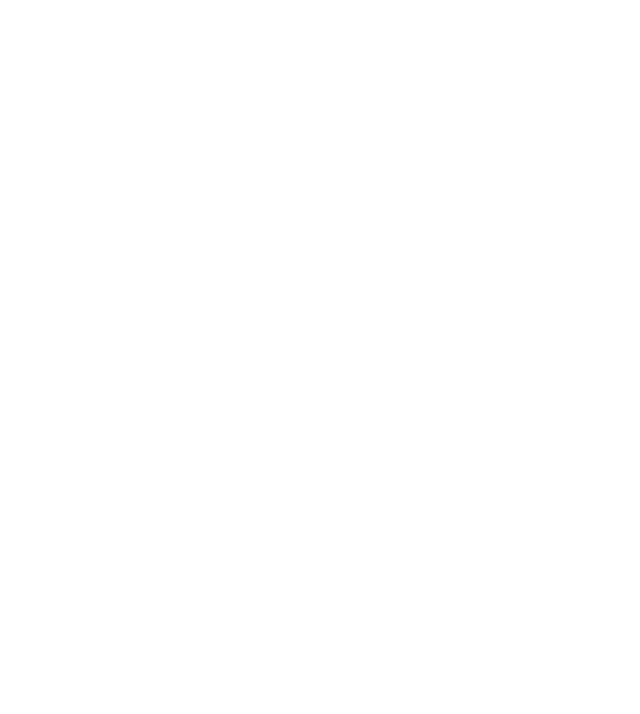
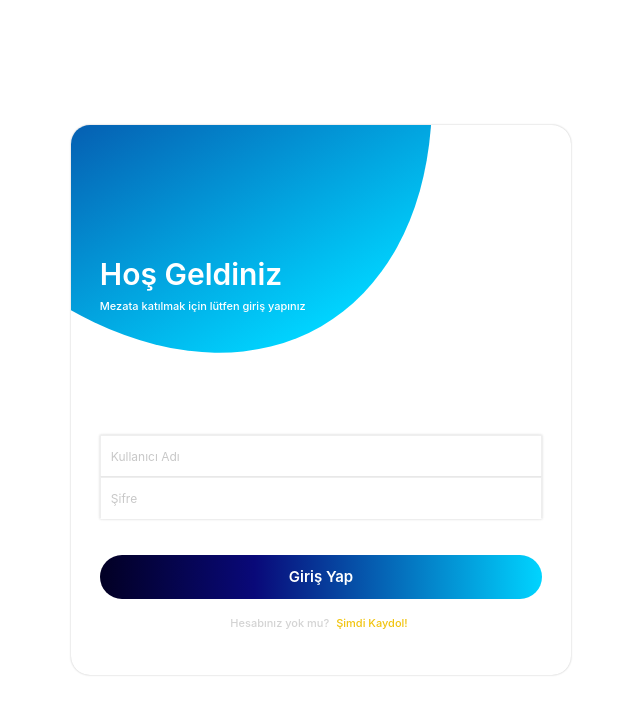
Before and after one commit to ilaydaozel/Online-Fish-Auction, a React (Create React App) app: page /login in a window 1280 px wide. Before the commit this address had no page. Shown: the top 714 px of the page, without its empty margins (319-959 px from the left). Built offline with nearby package versions, Linux system fonts and the light colour scheme.

Commit message:
add login register

```diff
--- a/package.json
+++ b/package.json
@@ -13,6 +13,7 @@
     "@testing-library/react": "^13.2.0",
     "@testing-library/user-event": "^13.5.0",
     "bootstrap": "^5.1.3",
+    "framer-motion": "^6.3.3",
     "modulename": "^0.0.4",
     "react": "^18.1.0",
     "react-dom": "^18.1.0",
--- a/src/App.js
+++ b/src/App.js
@@ -3,9 +3,20 @@
 import AuctionList from "./pages/AuctionList";
 import AuctionFishTable from './pages/AuctionFishTable';
 import Auction from './pages/Auction';
+import styled from "styled-components";
+import { AccountBox } from "./components/accountBox";
 import React from 'react';
 import { BrowserRouter as Router, Route, Routes} from 'react-router-dom';
 
+
+const AppContainer = styled.div`
+  width: 100%;
+  height: 100%;
+  display: flex;
+  flex-direction: column;
+  align-items: center;
+  justify-content: center;
+`;
 
 function App() {
   return (
@@ -15,6 +26,7 @@
             <Route exact path='/auctionList' element={< AuctionList />}></Route>
             <Route exact path='/fishList/:auctionId' element={< AuctionFishTable />}></Route>
             <Route exact path='/auction/:auctionId' element={< Auction />}></Route>
+            <Route exact path= '/login' element={  <AppContainer><AccountBox /></AppContainer>}></Route>
     </Routes>
   </Router>
 
--- /dev/null
+++ b/src/components/accountBox/accountContext.js
@@ -0,0 +1,3 @@
+import { createContext } from "react";
+
+export const AccountContext = createContext();
--- /dev/null
+++ b/src/components/accountBox/common.jsx
@@ -0,0 +1,73 @@
+import styled from "styled-components";
+
+export const BoxContainer = styled.div`
+  width: 100%;
+  display: flex;
+  flex-direction: column;
+  align-items: center;
+  margin-top: 10px;
+`;
+
+export const FormContainer = styled.form`
+  width: 100%;
+  display: flex;
+  flex-direction: column;
+  box-shadow: 0px 0px 2.5px rgba(15, 15, 15, 0.19);
+`;
+
+export const MutedLink = styled.a`
+  font-size: 11px;
+  color: rgba(200, 200, 200, 0.8);
+  font-weight: 500;
+  text-decoration: none;
+`;
+
+export const BoldLink = styled.a`
+  font-size: 11px;
+  color: rgb(241, 196, 15);
+  font-weight: 500;
+  text-decoration: none;
+  margin: 0 4px;
+`;
+
+export const Input = styled.input`
+  width: 100%;
+  height: 42px;
+  outline: none;
+  border: 1px solid rgba(200, 200, 200, 0.3);
+  padding: 0px 10px;
+  border-bottom: 1.4px solid transparent;
+  transition: all 200ms ease-in-out;
+  font-size: 12px;
+
+  &::placeholder {
+    color: rgba(200, 200, 200, 1);
+  }
+
+  &:not(:last-of-type) {
+    border-bottom: 1.5px solid rgba(200, 200, 200, 0.4);
+  }
+
+  &:focus {
+    outline: none;
+    border-bottom: 2px solid rgb(241, 196, 15);
+  }
+`;
+
+export const SubmitButton = styled.button`
+  width: 100%;
+  padding: 11px 40%;
+  color: #fff;
+  font-size: 15px;
+  font-weight: 600;
+  border: none;
+  border-radius: 100px 100px 100px 100px;
+  cursor: pointer;
+  transition: all, 240ms ease-in-out;
+  background: rgb(2,0,36);
+  background: linear-gradient(90deg, rgba(2,0,36,1) 0%, rgba(9,9,121,1) 35%, rgba(0,212,255,1) 100%);
+
+  &:hover {
+    filter: brightness(1.03);
+  }
+`;
--- /dev/null
+++ b/src/components/accountBox/index.jsx
@@ -0,0 +1,153 @@
+import React, { useState } from "react";
+import styled from "styled-components";
+import { LoginForm } from "./loginForm";
+import { motion } from "framer-motion";
+import { AccountContext } from "./accountContext";
+import { SignupForm } from "./signupForm";
+
+const BoxContainer = styled.div`
+  width: 500px;
+  min-height: 550px;
+  display: flex;
+  flex-direction: column;
+  border-radius: 19px;
+  background-color: #fff;
+  box-shadow: 0 0 2px rgba(15, 15, 15, 0.28);
+  position: relative;
+  overflow: hidden;
+`;
+
+const TopContainer = styled.div`
+  width: 100%;
+  height: 300px;
+  display: flex;
+  flex-direction: column;
+  justify-content: flex-end;
+  padding: 0 1.8em;
+  padding-bottom: 7em;
+`;
+
+const BackDrop = styled(motion.div)`
+  /*width: 160%;
+  height: 750px;*/
+  position: absolute;
+  display: flex;
+  flex-direction: column;
+  /*border-radius: 10%;*/
+  transform: rotate(120deg);
+  top: -420px;
+  left: -350px;
+  background: rgb(2,0,36);
+  background: linear-gradient(90deg, rgba(2,0,36,1) 0%, rgba(9,9,121,1) 35%, rgba(0,212,255,1) 100%);
+`;
+
+const HeaderContainer = styled.div`
+  width: 100%;
+  display: flex;
+  flex-direction: column;
+`;
+
+const HeaderText = styled.h2`
+  font-size: 30px;
+  font-weight: 600;
+  line-height: 1.24;
+  color: #fff;
+  z-index: 10;
+  margin: 0;
+`;
+
+const SmallText = styled.h5`
+  color: #fff;
+  font-weight: 500;
+  font-size: 11px;
+  z-index: 10;
+  margin: 0;
+  margin-top: 7px;
+`;
+
+const InnerContainer = styled.div`
+  width: 100%;
+  display: flex;
+  flex-direction: column;
+  padding: 0 1.8em;
+`;
+
+const backdropVariants = {
+  expanded: {
+    width: "233%",
+    height: "1050px",
+    borderRadius: "20%",
+    transform: "rotate(60deg)",
+  },
+  collapsed: {
+    width: "160%",
+    height: "550px",
+    borderRadius: "50%",
+    transform: "rotate(60deg)",
+  },
+};
+
+const expandingTransition = {
+  type: "spring",
+  duration: 2.3,
+  stiffness: 30,
+};
+
+export function AccountBox(props) {
+  const [isExpanded, setExpanded] = useState(false);
+  const [active, setActive] = useState("signin");
+
+  const playExpandingAnimation = () => {
+    setExpanded(true);
+    setTimeout(() => {
+      setExpanded(false);
+    }, expandingTransition.duration * 1000 - 1500);
+  };
+
+  const switchToSignup = () => {
+    playExpandingAnimation();
+    setTimeout(() => {
+      setActive("signup");
+    }, 400);
+  };
+
+  const switchToSignin = () => {
+    playExpandingAnimation();
+    setTimeout(() => {
+      setActive("signin");
+    }, 400);
+  };
+
+  const contextValue = { switchToSignup, switchToSignin };
+
+  return (
+    <AccountContext.Provider value={contextValue}>
+      <BoxContainer>
+        <TopContainer>
+          <BackDrop
+            initial={false}
+            animate={isExpanded ? "expanded" : "collapsed"}
+            variants={backdropVariants}
+            transition={expandingTransition}
+          />
+          {active === "signin" && (
+            <HeaderContainer>
+              <HeaderText>Hoş Geldiniz</HeaderText>
+              <SmallText>Mezata katılmak için lütfen giriş yapınız</SmallText>
+            </HeaderContainer>
+          )}
+          {active === "signup" && (
+            <HeaderContainer>
+              <HeaderText>Hesap Oluştur</HeaderText>
+              <SmallText>Hesabınız yok mu? Şimdi Kaydol!</SmallText>
+            </HeaderContainer>
+          )}
+        </TopContainer>
+        <InnerContainer>
+          {active === "signin" && <LoginForm />}
+          {active === "signup" && <SignupForm />}
+        </InnerContainer>
+      </BoxContainer>
+    </AccountContext.Provider>
+  );
+}
--- /dev/null
+++ b/src/components/accountBox/loginForm.jsx
@@ -0,0 +1,34 @@
+import React, { useContext } from "react";
+import {
+  BoldLink,
+  BoxContainer,
+  FormContainer,
+  Input,
+  MutedLink,
+  SubmitButton,
+} from "./common";
+import { Marginer } from "../marginer";
+import { AccountContext } from "./accountContext";
+
+export function LoginForm(props) {
+  const { switchToSignup } = useContext(AccountContext);
+
+  return (
+    <BoxContainer>
+      <FormContainer>
+        <Input type="username" placeholder="Kullanıcı Adı" />
+        <Input type="password" placeholder="Şifre" />
+      </FormContainer>
+      <Marginer direction="vertical" margin={10} />
+      <Marginer direction="vertical" margin="1.6em" />
+      <SubmitButton type="submit">Giriş Yap</SubmitButton>
+      <Marginer direction="vertical" margin="1em" />
+      <MutedLink href="#">
+        Hesabınız yok mu?{" "}
+        <BoldLink href="#" onClick={switchToSignup}>
+          Şimdi Kaydol!
+        </BoldLink>
+      </MutedLink>
+    </BoxContainer>
+  );
+}
--- /dev/null
+++ b/src/components/accountBox/signupForm.jsx
@@ -0,0 +1,38 @@
+import React, { useContext } from "react";
+import {
+  BoldLink,
+  BoxContainer,
+  FormContainer,
+  Input,
+  MutedLink,
+  SubmitButton,
+} from "./common";
+import { Marginer } from "../marginer";
+import { AccountContext } from "./accountContext";
+
+export function SignupForm(props) {
+  const { switchToSignin } = useContext(AccountContext);
+
+  return (
+    <BoxContainer>
+      <FormContainer>
+        <Input type="text" placeholder="İsim" />
+        <Input type="text" placeholder="Soyisim" />
+        <Input type="email" placeholder="Email" />
+        <Input type="password" placeholder="Şifre" />
+        <Input type="address" placeholder="Adres" />
+        <Input type="phone" placeholder="Telefon" />
+        <Input type="password" placeholder="Şifre Tekrar" />
+      </FormContainer>
+      <Marginer direction="vertical" margin={10} />
+      <SubmitButton type="submit">Kaydol</SubmitButton>
+      <Marginer direction="vertical" margin="1em" />
+      <MutedLink href="#">
+        Hesabınız var mı?
+        <BoldLink href="#" onClick={switchToSignin}>
+          Gİriş Yapın
+        </BoldLink>
+      </MutedLink>
+    </BoxContainer>
+  );
+}
--- /dev/null
+++ b/src/components/marginer/index.jsx
@@ -0,0 +1,29 @@
+import React from "react";
+import styled from "styled-components";
+
+const HorizontalMargin = styled.span`
+  display: flex;
+  width: ${({ margin }) =>
+    typeof margin === "string" ? margin : `${margin}px`};
+`;
+
+const VerticalMargin = styled.span`
+  display: flex;
+  height: ${({ margin }) =>
+    typeof margin === "string" ? margin : `${margin}px`};
+`;
+
+function Marginer(props) {
+  const { direction } = props;
+
+  if (direction === "horizontal") return <HorizontalMargin {...props} />;
+  else {
+    return <VerticalMargin {...props} />;
+  }
+}
+
+Marginer.defaultProps = {
+  direction: "horizontal",
+};
+
+export { Marginer };
--- a/src/index.css
+++ b/src/index.css
@@ -1,13 +1,29 @@
+@import url("https://fonts.googleapis.com/css2?family=Poppins:wght@400;600;700;800&display=swap");
+
+html,
 body {
+  width: 100%;
+  height: 100%;
+  overflow-x: hidden;
   margin: 0;
   font-family: -apple-system, BlinkMacSystemFont, 'Segoe UI', 'Roboto', 'Oxygen',
     'Ubuntu', 'Cantarell', 'Fira Sans', 'Droid Sans', 'Helvetica Neue',
     sans-serif;
   -webkit-font-smoothing: antialiased;
   -moz-osx-font-smoothing: grayscale;
+
 }
+
+* {
+  box-sizing: border-box;
+}
+
 
 code {
   font-family: source-code-pro, Menlo, Monaco, Consolas, 'Courier New',
     monospace;
 }
+#root {
+  width: 100%;
+  height: 100%;
+}
```
Also changed, not shown: 1 other file (tests, documents, lock files or other folders).
